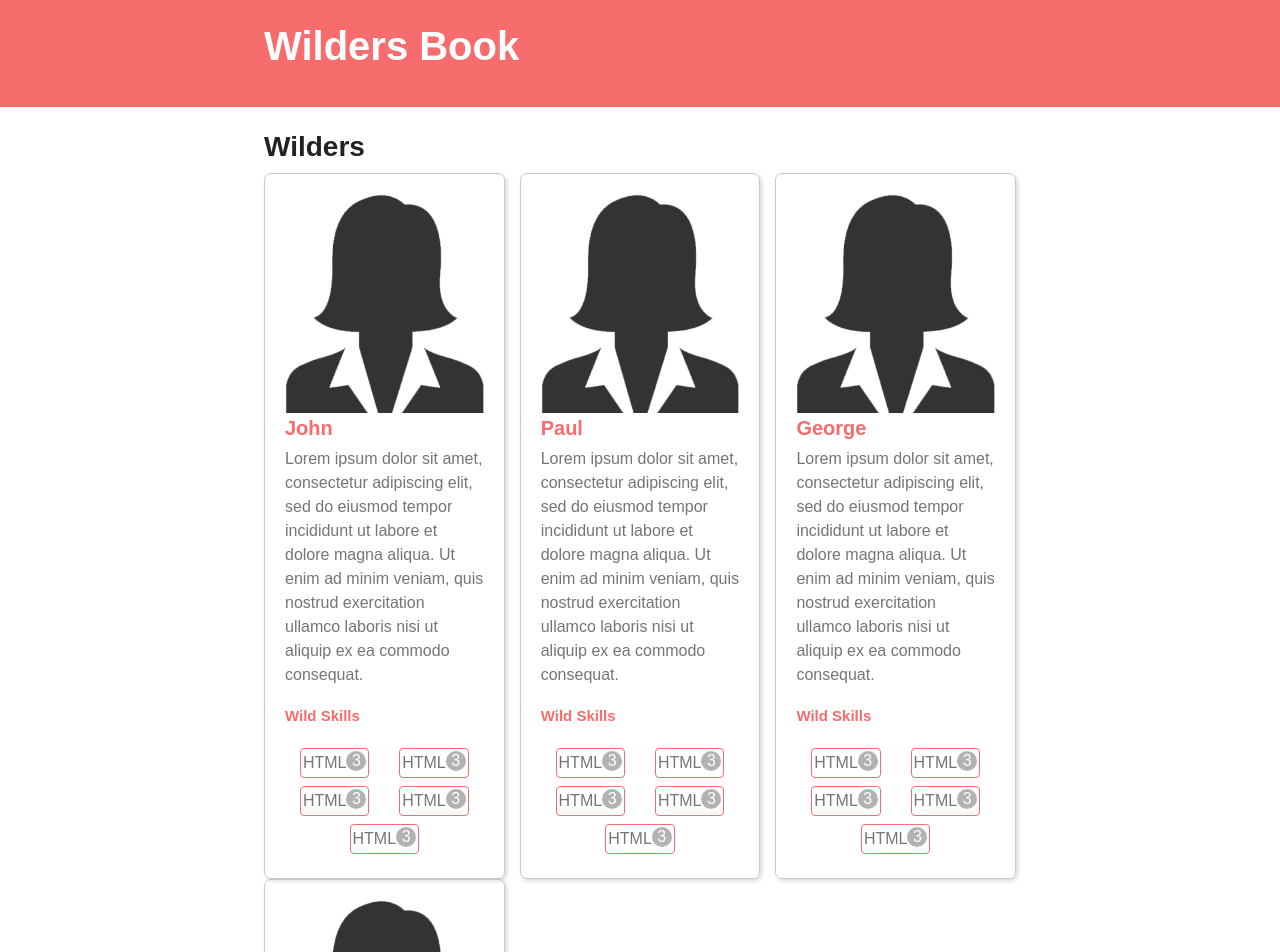
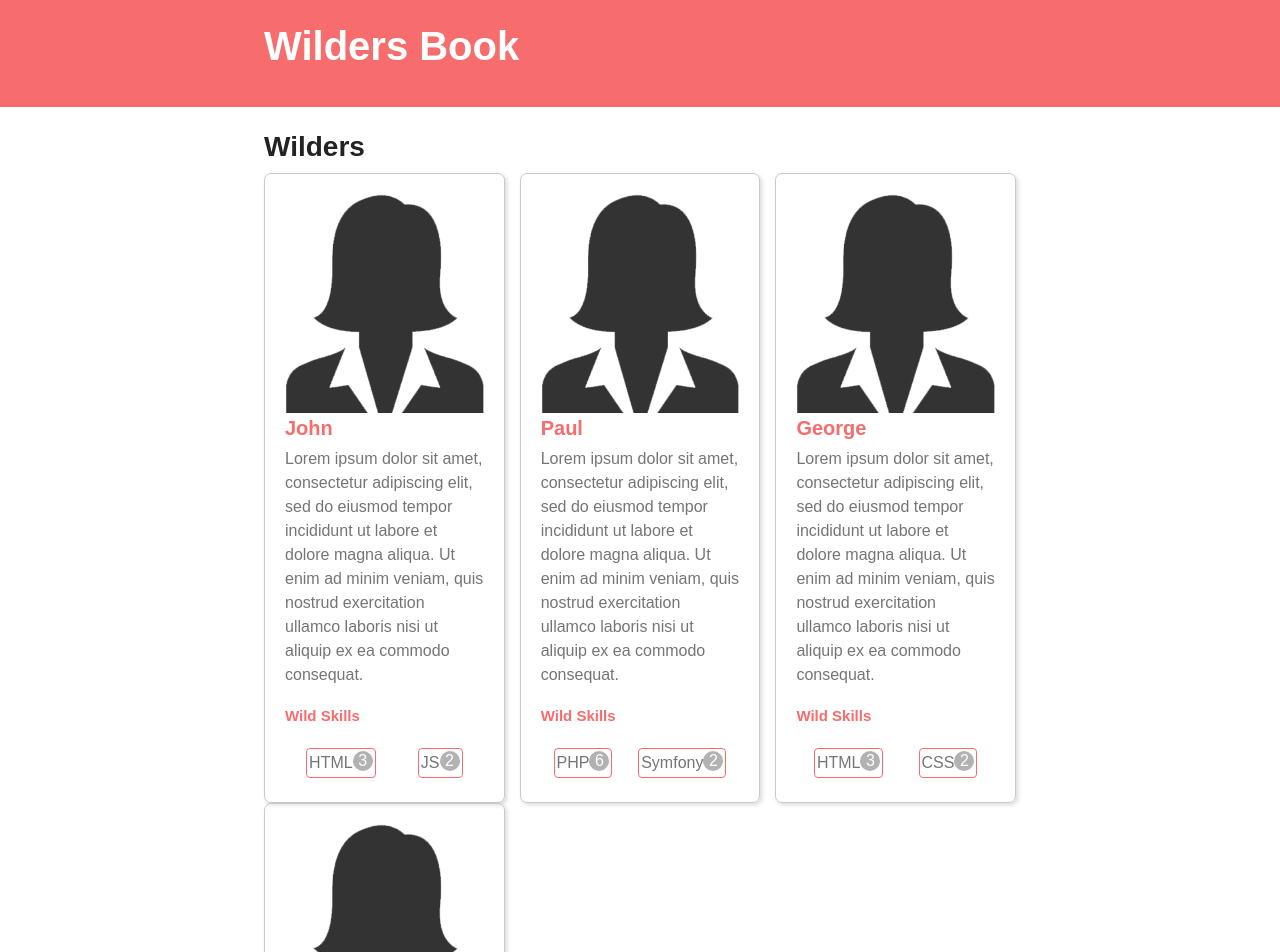
Before and after one commit to WildCodeSchool/next-ts-wildersbook, a Next.js app: page / in a window 1280 px wide. Shown: the top 952 px of the page. Built offline with nearby package versions, Linux system fonts and the light colour scheme.

Commit message:
Pass skills as props to wilders and map in the wilders component

```diff
--- a/components/Skill.tsx
+++ b/components/Skill.tsx
@@ -6,8 +6,8 @@ export interface SkillProps {
 const Skill = ({ name, votes }: SkillProps) => {
   return (
     <li>
-      HTML
-      <span className="votes">3</span>
+      {name}
+      <span className="votes">{votes}</span>
     </li>
   );
 };
--- a/components/Wilder.tsx
+++ b/components/Wilder.tsx
@@ -7,7 +7,7 @@ interface WilderProps {
   skills: Array<SkillProps>;
 }
 
-function Wilder({ name }: WilderProps) {
+function Wilder({ name, skills }: WilderProps) {
   return (
     <article className="card">
       <Image src={blank_profile} alt="Jane Doe Profile" />
@@ -20,11 +20,9 @@ function Wilder({ name }: WilderProps) {
       </p>
       <h4>Wild Skills</h4>
       <ul className="skills">
-        <Skill />
-        <Skill />
-        <Skill />
-        <Skill />
-        <Skill />
+        {skills.map((el) => (
+          <Skill name={el.name} votes={el.votes} />
+        ))}
       </ul>
     </article>
   );
--- a/pages/index.tsx
+++ b/pages/index.tsx
@@ -43,7 +43,7 @@ const Home: NextPage = () => {
         <h2>Wilders</h2>
         <section className="card-row">
           {wilders.map((el) => (
-            <Wilder name={el.name} />
+            <Wilder name={el.name} skills={el.skills} />
           ))}
         </section>
       </main>
```
